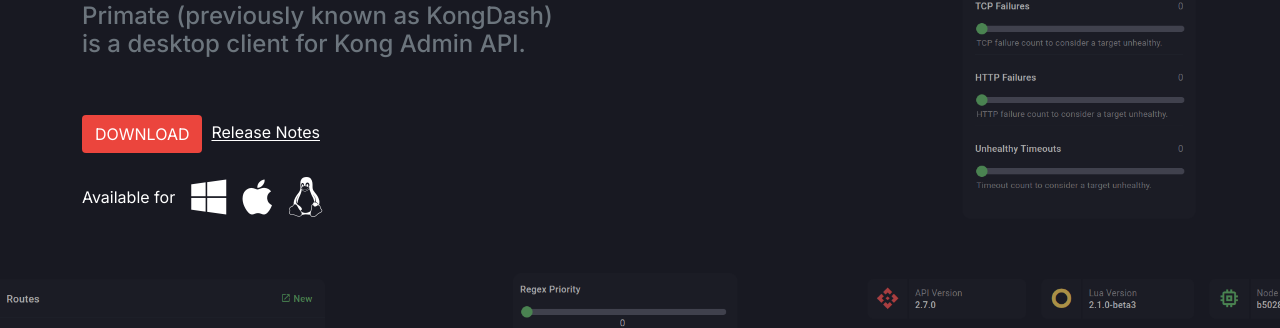
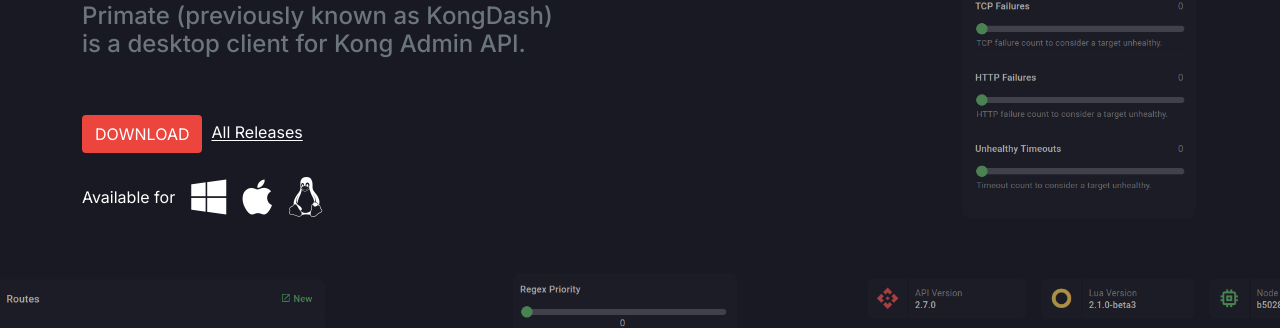
Before and after one commit to getprimate/website, a Jekyll site: the page built from index.html, in a window 1280 px wide. Shown: the part 366-694 px from the top of the page. Built offline with Jekyll 4.4.1, drawn with Linux system fonts in a browser that asks for light colours; nearby versions of some CDN libraries.

Commit message:
add: HREF links

```diff
--- a/_layouts/default.html
+++ b/_layouts/default.html
@@ -55,19 +55,18 @@
 <div class="spacer py-4"></div>
 <div class="row">
     <div class="col col-sm-12 col-md-4 col-lg-4">
-        <p>Created with <i class="fa-solid fa-heart text-danger"></i> by <a href="#">@ajaysreedhar</a><br />Website hosted on <a target="_blank" href="{{ site.data.url.github_org }}/website">GitHub Pages</a></p>
+        <p>Created with <i class="fa-solid fa-heart text-danger"></i> by <a href="https://github.com/ajaysreedhar">@ajaysreedhar</a><br />Website hosted on <a target="_blank" href="{{ site.data.url.github_org }}/website">GitHub Pages</a></p>
     </div><!-- .col -->
+
+    <div class="col col-sm-12 col-md-4 col-lg-4">&nbsp;</div><!-- .col -->
 
     <div class="col col-sm-12 col-md-4 col-lg-4">
         <h6>Resources</h6>
         <ul class="flat-list">
-            <li><a href="#">Download</a></li>
-            <li><a href="#">Release Notes</a></li>
-            <li><a href="#">Documentation</a></li>
+            <li><a href="https://github.com/getprimate/primate/releases">Download</a></li>
+            <li><a href="https://github.com/getprimate/primate/releases/latest">Release Notes</a></li>
+            <li><a href="https://github.com/getprimate/primate/wiki">Documentation</a></li>
         </ul>
-    </div><!-- .col -->
-    <div class="col col-sm-12 col-md-4 col-lg-4">
-
     </div><!-- .col -->
 </div><!-- .row -->
 </div><!-- .container -->
--- a/css/layout.css
+++ b/css/layout.css
@@ -85,6 +85,7 @@
 }
 
 .bg-github-cover {
+    min-height: 300px;
     background-color: transparent;
     background-image: url('../image/bg-github-cover.png');
     background-size: 85%;
--- a/index.html
+++ b/index.html
@@ -11,8 +11,8 @@
         <h1 class="display-5 text-white">A modern dashboard<br />for Kong Admins</h1>
         <h4 class="text-muted">Primate (previously known as KongDash)<br />is a desktop client for Kong Admin API.</h4>
         <p class="pt-5 pb-2">
-            <a class="btn btn-accent text-uppercase" href="#">Download</a>&nbsp;
-            <a class="text-white" href="#"><u>Release Notes</u></a>
+            <a class="btn btn-accent text-uppercase" href="#download">Download</a>&nbsp;
+            <a class="text-white" href="https://github.com/getprimate/primate/releases"><u>All Releases</u></a>
         </p>
 
         <div class="d-flex flex-row text-white">
@@ -51,7 +51,7 @@
             <h5>Windows</h5>
             <p><small class="text-muted">64-bit</small></p>
             <p>Requires Windows 7<br>or higher</p>
-            <p><a href="#" class="btn btn-accent text-uppercase">Download</a><br /><small class="text-muted">Installer Exe</small></p>
+            <p><a href="https://github.com/getprimate/primate/releases/download/v1.0.0/Primate-Setup-v1.0.0-x64.exe" class="btn btn-accent text-uppercase">Download</a><br /><small class="text-muted">Installer Exe</small></p>
         </div>
     </div><!-- .col -->
 
@@ -61,7 +61,7 @@
             <h5>macOS</h5>
             <p><small class="text-muted">64-bit</small></p>
             <p>Requires macOS Yosemite<br>or higher</p>
-            <p><a href="#" class="btn btn-accent text-uppercase">Download</a><br /><small class="text-muted">DMG image</small></p>
+            <p><a href="https://github.com/getprimate/primate/releases/download/v1.0.0/Primate-v1.0.0.dmg" class="btn btn-accent text-uppercase">Download</a><br /><small class="text-muted">DMG image</small></p>
         </div>
     </div><!-- .col -->
 
@@ -71,9 +71,9 @@
             <h5>Linux distros</h5>
             <p><small class="text-muted">64-bit</small></p>
             <p>Ubuntu 20.04 or higher<br>Fedora 20 or higher</p>
-            <p><a href="#" class="btn btn-accent text-uppercase">Download</a><br /><small class="text-muted">AppImage</small></p>
+            <p><a href="https://github.com/getprimate/primate/releases/download/v1.0.0/Primate-v1.0.0-x64.AppImage" class="btn btn-accent text-uppercase">Download</a><br /><small class="text-muted">AppImage</small></p>
             <p><a href="#" class="btn-snapcraft"><img src="image/ft-snapcraft-link.png" height="32px" /></a></p>
-            <p><a href="#">Compressed (tar.gz)</a></p>
+            <p><a href="https://github.com/getprimate/primate/releases/download/v1.0.0/Primate-v1.0.0-x64.tar.gz">Compressed (tar.gz)</a></p>
         </div>
     </div><!-- .col -->
 </div><!-- .row -->
@@ -141,7 +141,7 @@
         <h1 class="display-5">Contribute</h1>
         <h5 class="text-muted">Primate is powered by open-source</h5>
         <div class="spacer py-4"></div>
-        <p>Support the development with <a href="#">feedbacks</a><br />or even better with <a href="#">pull requests.</a></p>
+        <p>Support the development with <a href="https://github.com/getprimate/primate/issues">feedbacks</a><br />or even better with <a href="https://github.com/getprimate/primate/pulls">pull requests.</a></p>
         <p class="py-4">
             <a class="github-button" href="https://github.com/getprimate" data-size="large" aria-label="Follow @getprimate on GitHub">Follow @getprimate</a>&nbsp;
             <a class="github-button" href="https://github.com/getprimate/primate" data-size="large" aria-label="Star getprimate/primate on GitHub">Star</a>&nbsp;
```
